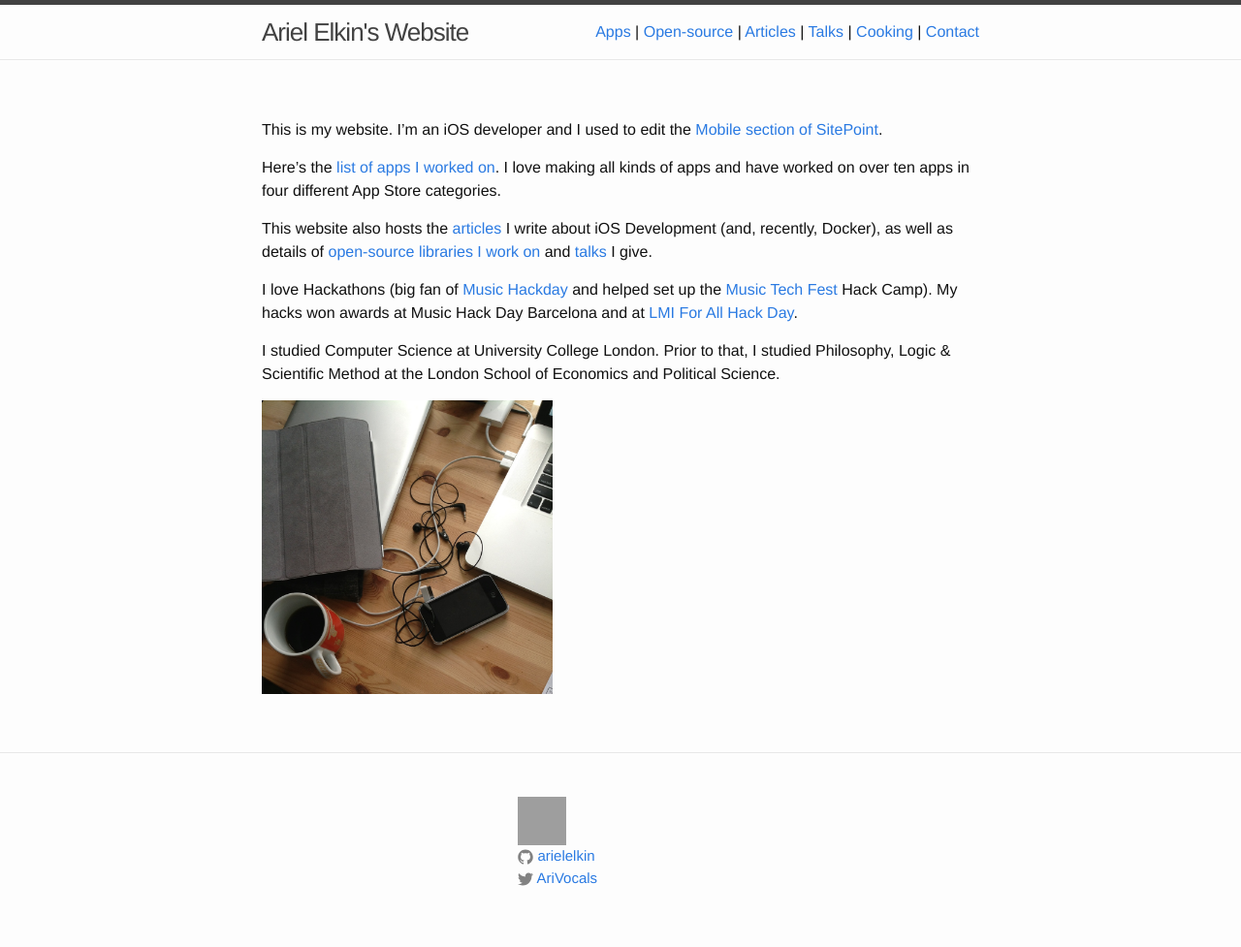
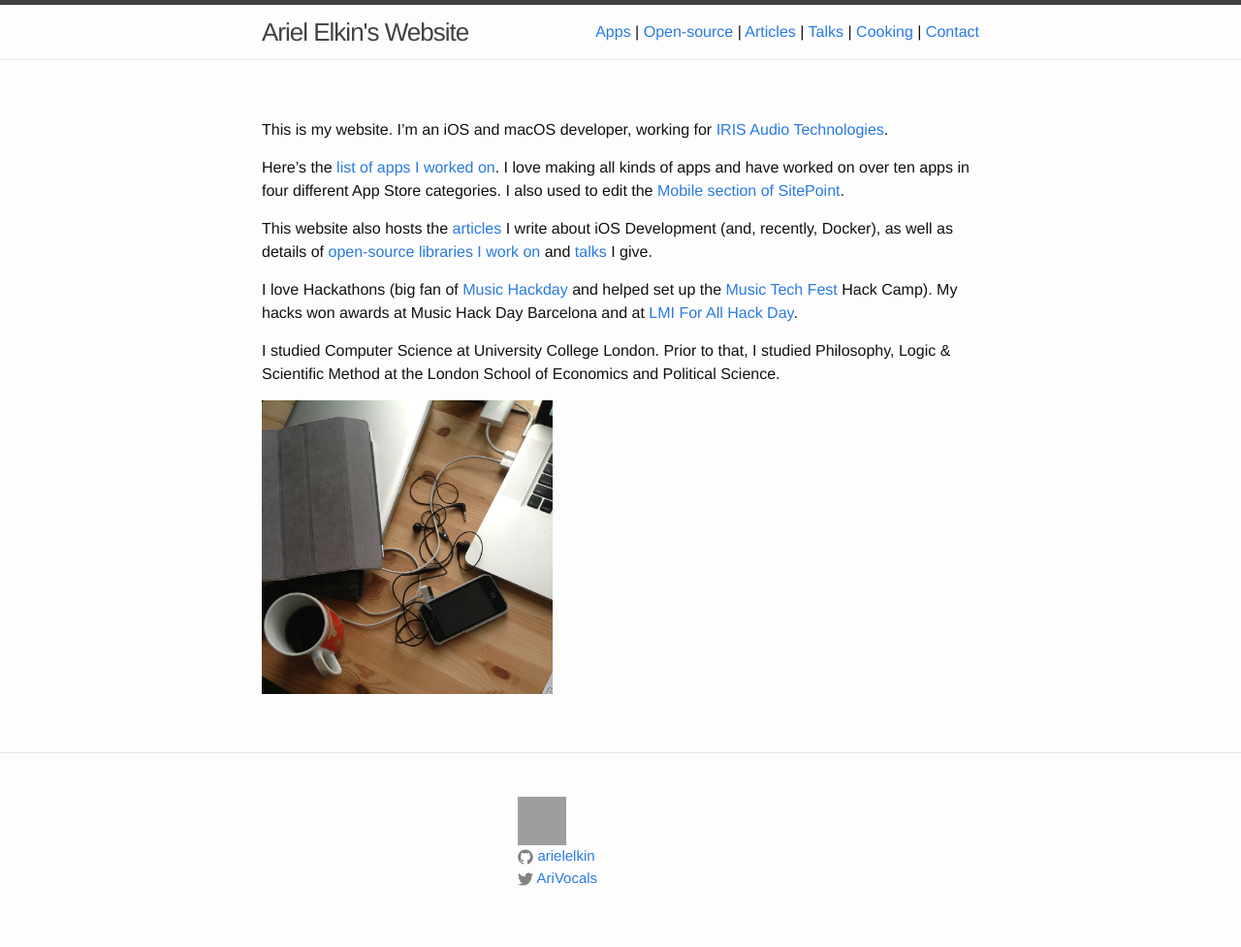
Before and after one commit to arielelkin/site_source, a Jekyll site: the page built from index.markdown, in a window 1280 px wide. Shown: the whole page at 97% size. Built offline with Jekyll 4.4.1, drawn with Linux system fonts in a browser that asks for light colours; part of the change alters nothing that is shown; grey boxes are pictures that could not be loaded.

```diff
--- a/_includes/google_analytics.html
+++ b/_includes/google_analytics.html
@@ -1,10 +1,9 @@
+<!-- Google tag (gtag.js) -->
+<script async src="https://www.googletagmanager.com/gtag/js?id=G-6ED15CQKY9"></script>
 <script>
-  (function(i,s,o,g,r,a,m){i['GoogleAnalyticsObject']=r;i[r]=i[r]||function(){
-  (i[r].q=i[r].q||[]).push(arguments)},i[r].l=1*new Date();a=s.createElement(o),
-  m=s.getElementsByTagName(o)[0];a.async=1;a.src=g;m.parentNode.insertBefore(a,m)
-  })(window,document,'script','//www.google-analytics.com/analytics.js','ga');
+  window.dataLayer = window.dataLayer || [];
+  function gtag(){dataLayer.push(arguments);}
+  gtag('js', new Date());
 
-  ga('create', 'UA-51731054-1', 'auto');
-  ga('send', 'pageview');
-
+  gtag('config', 'G-6ED15CQKY9');
 </script>
--- a/index.markdown
+++ b/index.markdown
@@ -5,9 +5,9 @@ sharing: false
 footer: false
 ---
 
-This is my website. I'm an iOS developer and I used to edit the [Mobile section of SitePoint](https://www.sitepoint.com/mobile/).
+This is my website. I'm an iOS and macOS developer, working for [IRIS Audio Technologies](https://iris.audio).
 
-Here's the [list of apps I worked on](/apps). I love making all kinds of apps and have worked on over ten apps in four different App Store categories.
+Here's the [list of apps I worked on](/apps). I love making all kinds of apps and have worked on over ten apps in four different App Store categories. I also used to edit the [Mobile section of SitePoint](https://www.sitepoint.com/mobile/).
 
 This website also hosts the [articles](/articles) I write about iOS Development (and, recently, Docker), as well as details of [open-source libraries I work on](/open-source) and [talks](/talks) I give.
 
```
Also changed, not shown: Gemfile.lock.
